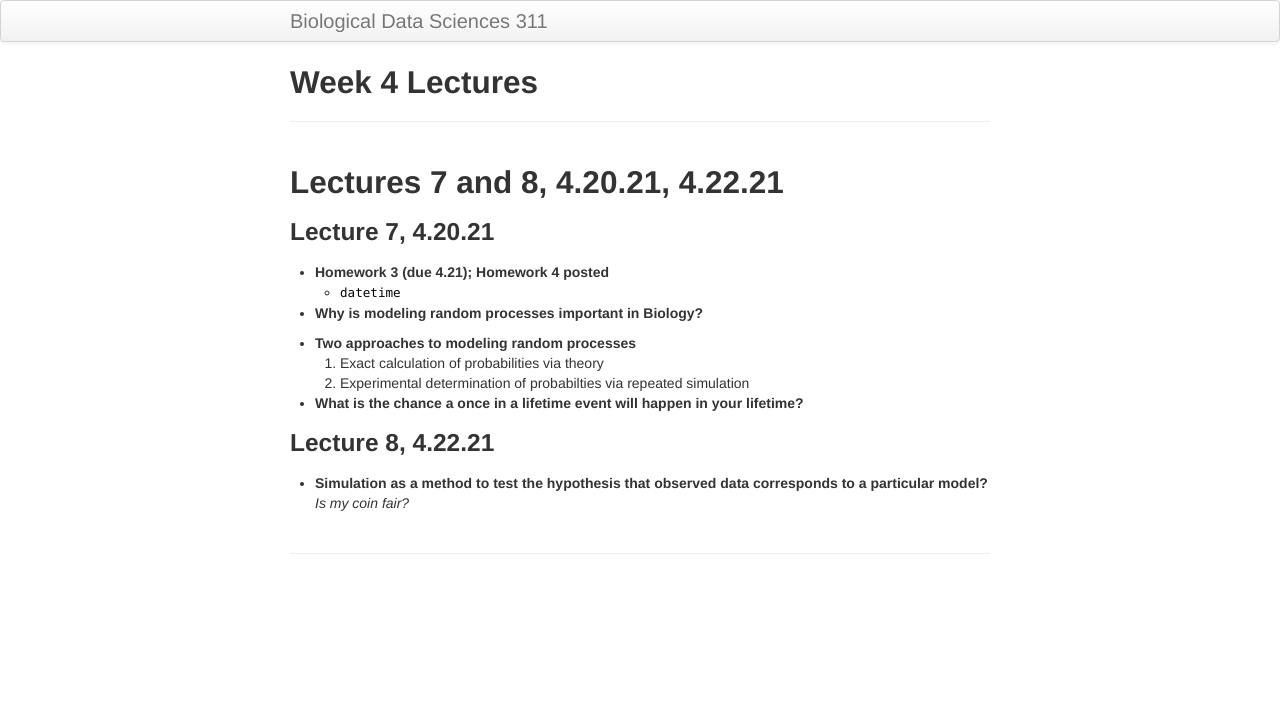
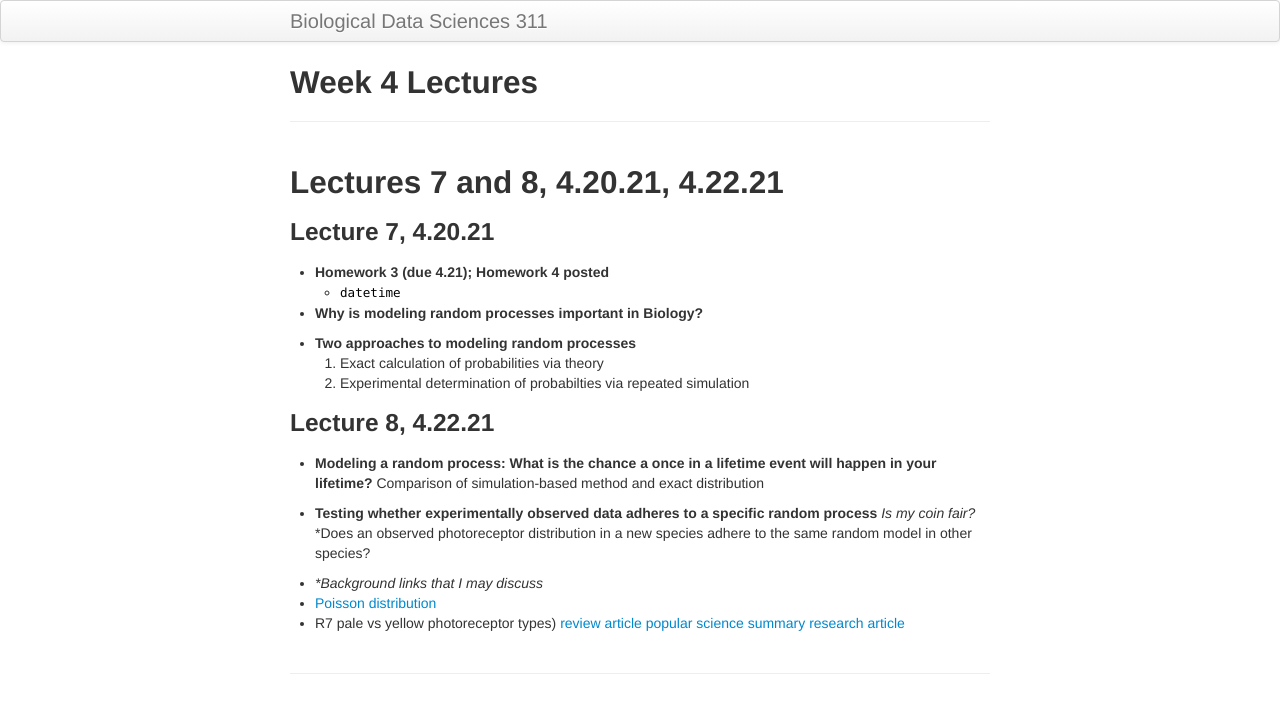
Before and after one commit to timothylwarren/bds311-sp21, a Jekyll site: the page built from lecture_notes/lec_wk04.md, in a window 1280 px wide. Shown: the top 713 px of the page. Built offline with Jekyll 4.4.1, drawn with Linux system fonts in a browser that asks for light colours.

Commit message:
Update lec_wk04.md

```diff
--- a/lecture_notes/lec_wk04.md
+++ b/lecture_notes/lec_wk04.md
@@ -17,9 +17,21 @@ title: Week 4 Lectures
     1. Exact calculation of probabilities via theory
     2. Experimental determination of probabilties via repeated simulation
 
-- **What is the chance a once in a lifetime event will happen in your lifetime?**
+
 
 
 ### Lecture 8, 4.22.21
-- **Simulation as a method to test the hypothesis that observed data corresponds to a particular model?**
+
+- **Modeling a random process: What is the chance a once in a lifetime event will happen in your lifetime?**
+    Comparison of simulation-based method and exact distribution
+
+- **Testing whether experimentally observed data adheres to a specific random process**
     *Is my coin fair?*
+    *Does an observed photoreceptor distribution in a new species adhere to the same random model in other species?
+
+ - **Background links that I may discuss*
+ - [Poisson distribution](https://en.wikipedia.org/wiki/Poisson_distribution)
+ - R7 pale vs yellow photoreceptor types)
+        [review article](https://www.sciencedirect.com/science/article/pii/S0960982205013151)
+        [popular science summary](https://www.sciencedaily.com/releases/2006/03/060312205905.htm)
+        [research article](https://www.nature.com/articles/nature04615)
```
